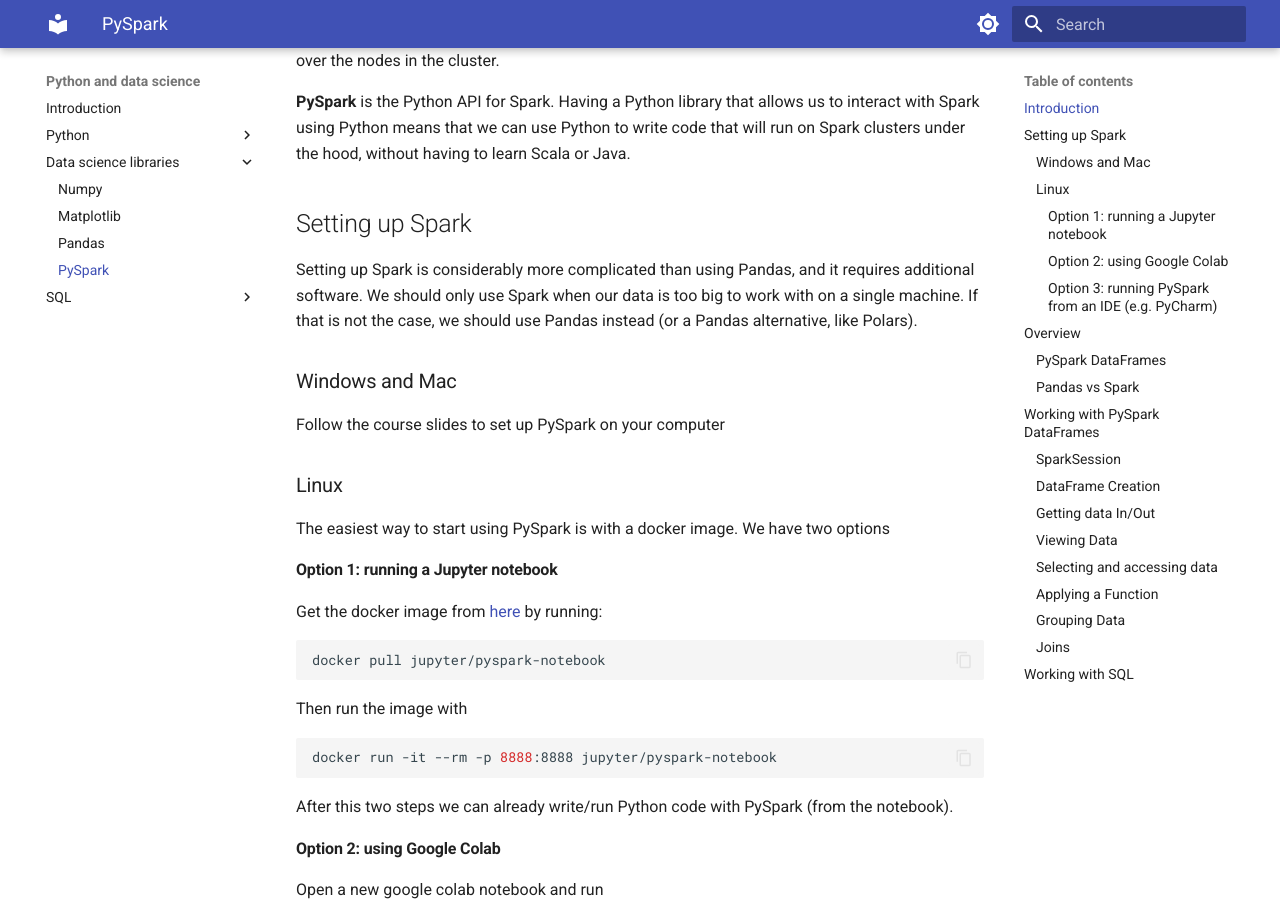
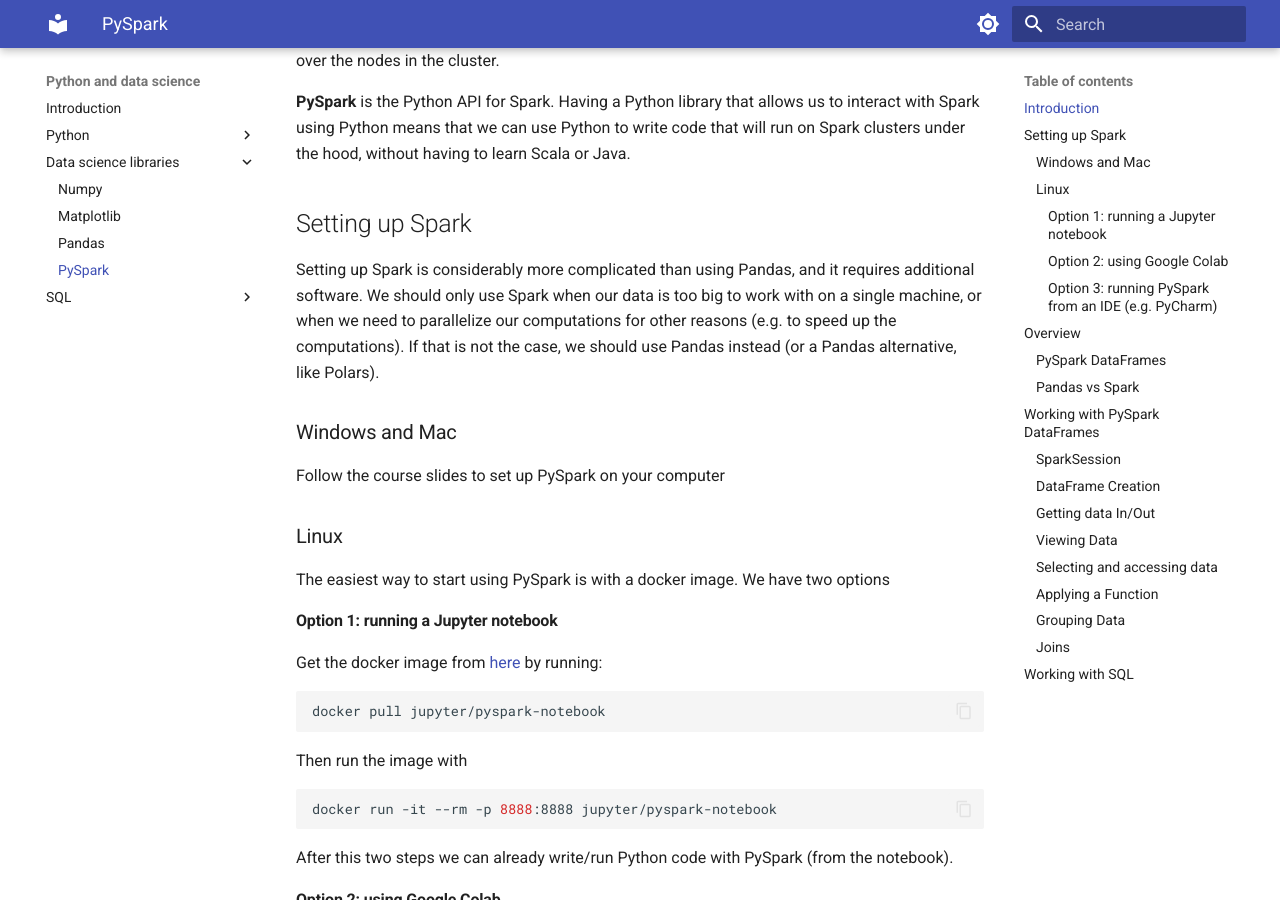
Before and after one commit to gerardpc/python-course, an MkDocs documentation site: the page built from docs/programming/python_libraries/pyspark.md, in a window 1280 px wide and 900 px high, scrolled down 378 px. Built offline with MkDocs 1.6.1 and Material for MkDocs 9.7.7, drawn with Linux system fonts in a browser that asks for light colours.

Commit message:
typo pyspark

```diff
--- a/docs/programming/python_libraries/pyspark.md
+++ b/docs/programming/python_libraries/pyspark.md
@@ -19,7 +19,8 @@
 ## Setting up Spark
 
 Setting up Spark is considerably more complicated than using Pandas, and it requires additional software.
-We should only use Spark when our data is too big to work with on a single machine. If that is not the case,
+We should only use Spark when our data is too big to work with on a single machine, or when we need to
+parallelize our computations for other reasons (e.g. to speed up the computations). If that is not the case,
 we should use Pandas instead (or a Pandas alternative, like Polars).
 
 ### Windows and Mac
```
